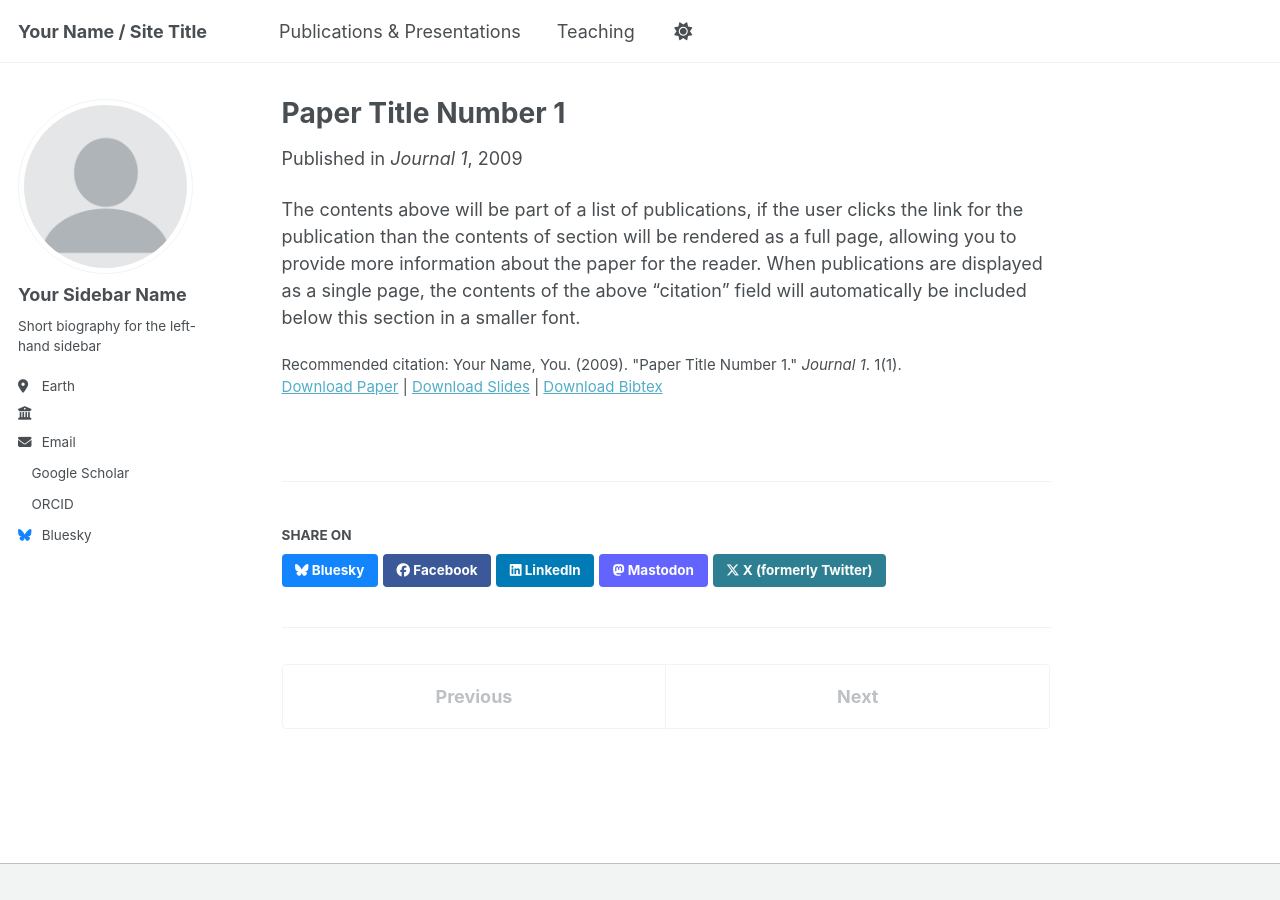
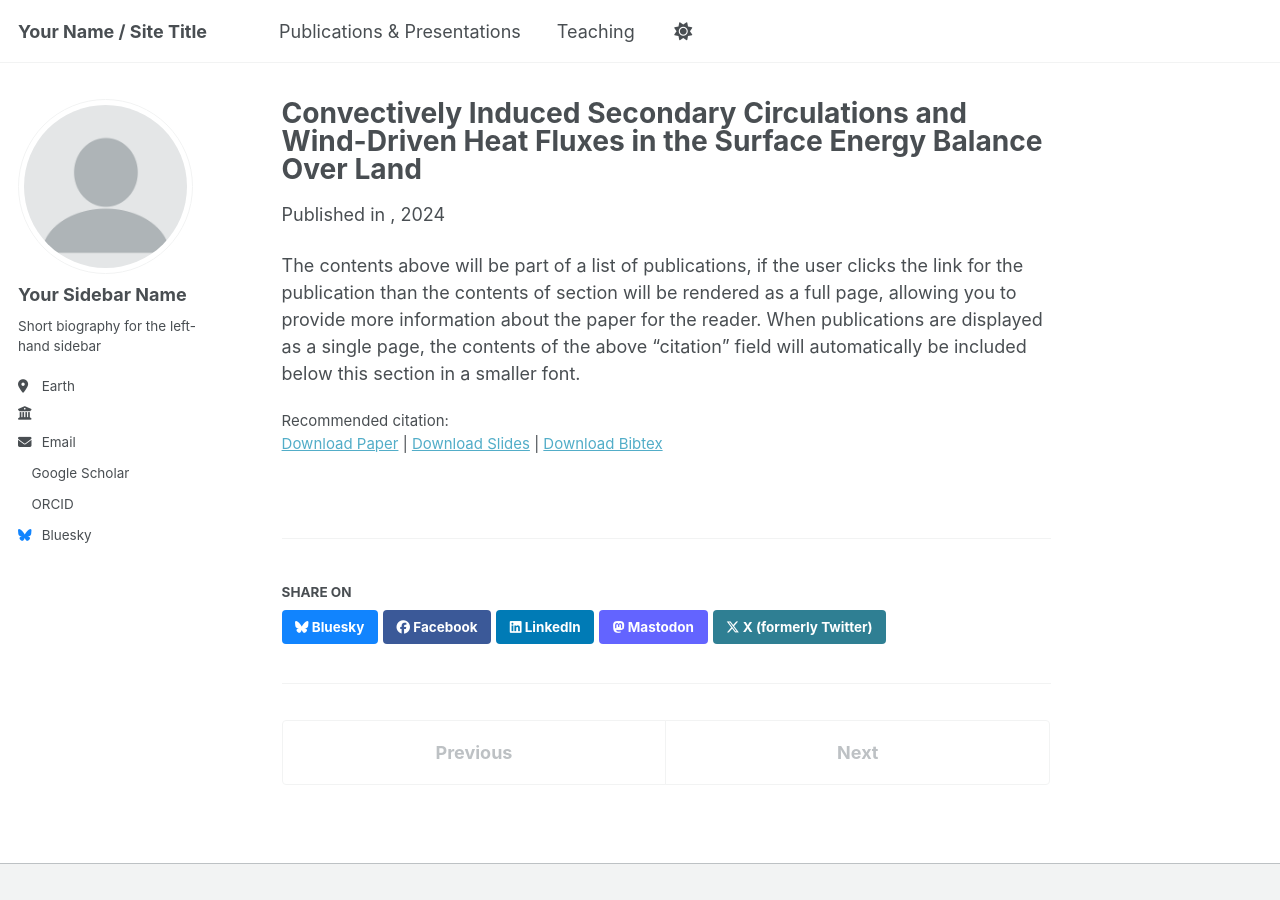
Before and after one commit to scolston/scolston.github.io, a Jekyll site: the page built from _publications/2009-10-01-paper-title-number-1.md, in a window 1280 px wide. Built offline with Jekyll 4.4.1, drawn with Linux system fonts in a browser that asks for light colours; a style sheet for code colours, icons or effects is not loaded.

Commit message:
Update 2009-10-01-paper-title-number-1.md

```diff
--- a/_publications/2009-10-01-paper-title-number-1.md
+++ b/_publications/2009-10-01-paper-title-number-1.md
@@ -1,14 +1,14 @@
 ---
-title: "Paper Title Number 1"
+title: "Convectively Induced Secondary Circulations and Wind-Driven Heat Fluxes in the Surface Energy Balance Over Land"
 collection: publications
 category: manuscripts
 permalink: /publication/2009-10-01-paper-title-number-1
-excerpt: 'This paper is about the number 1. The number 2 is left for future work.'
-date: 2009-10-01
-venue: 'Journal 1'
-slidesurl: 'https://academicpages.github.io/files/slides1.pdf'
-paperurl: 'https://academicpages.github.io/files/paper1.pdf'
-bibtexurl: 'https://academicpages.github.io/files/bibtex1.bib'
-citation: 'Your Name, You. (2009). &quot;Paper Title Number 1.&quot; <i>Journal 1</i>. 1(1).'
+excerpt: ''
+date: 2024-10-22
+venue: ''
+slidesurl: ''
+paperurl: 'https://agupubs.onlinelibrary.wiley.com/doi/abs/10.1029/2024GL110565'
+bibtexurl: ''
+citation: ''
 ---
 The contents above will be part of a list of publications, if the user clicks the link for the publication than the contents of section will be rendered as a full page, allowing you to provide more information about the paper for the reader. When publications are displayed as a single page, the contents of the above "citation" field will automatically be included below this section in a smaller font.
```
